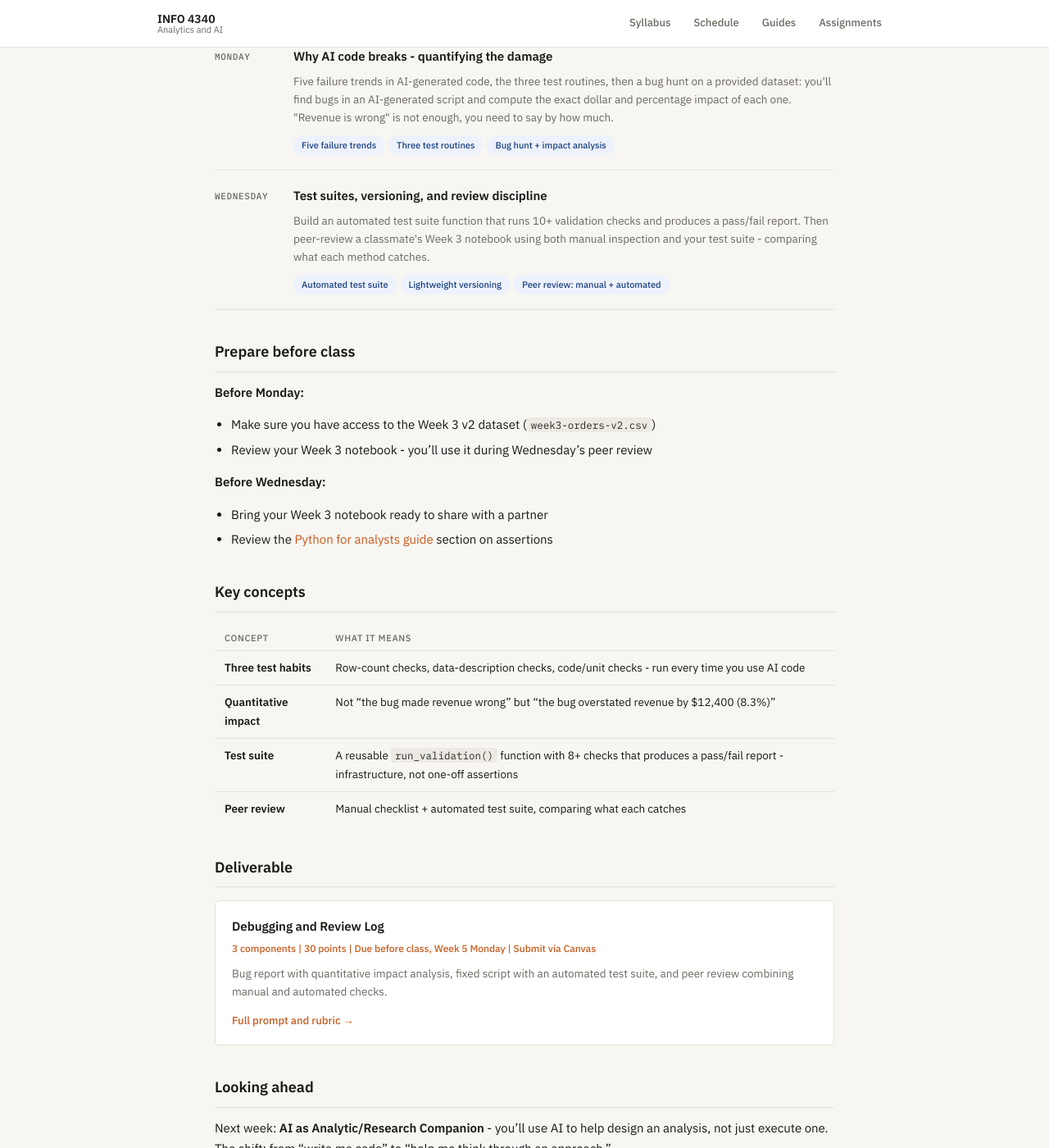
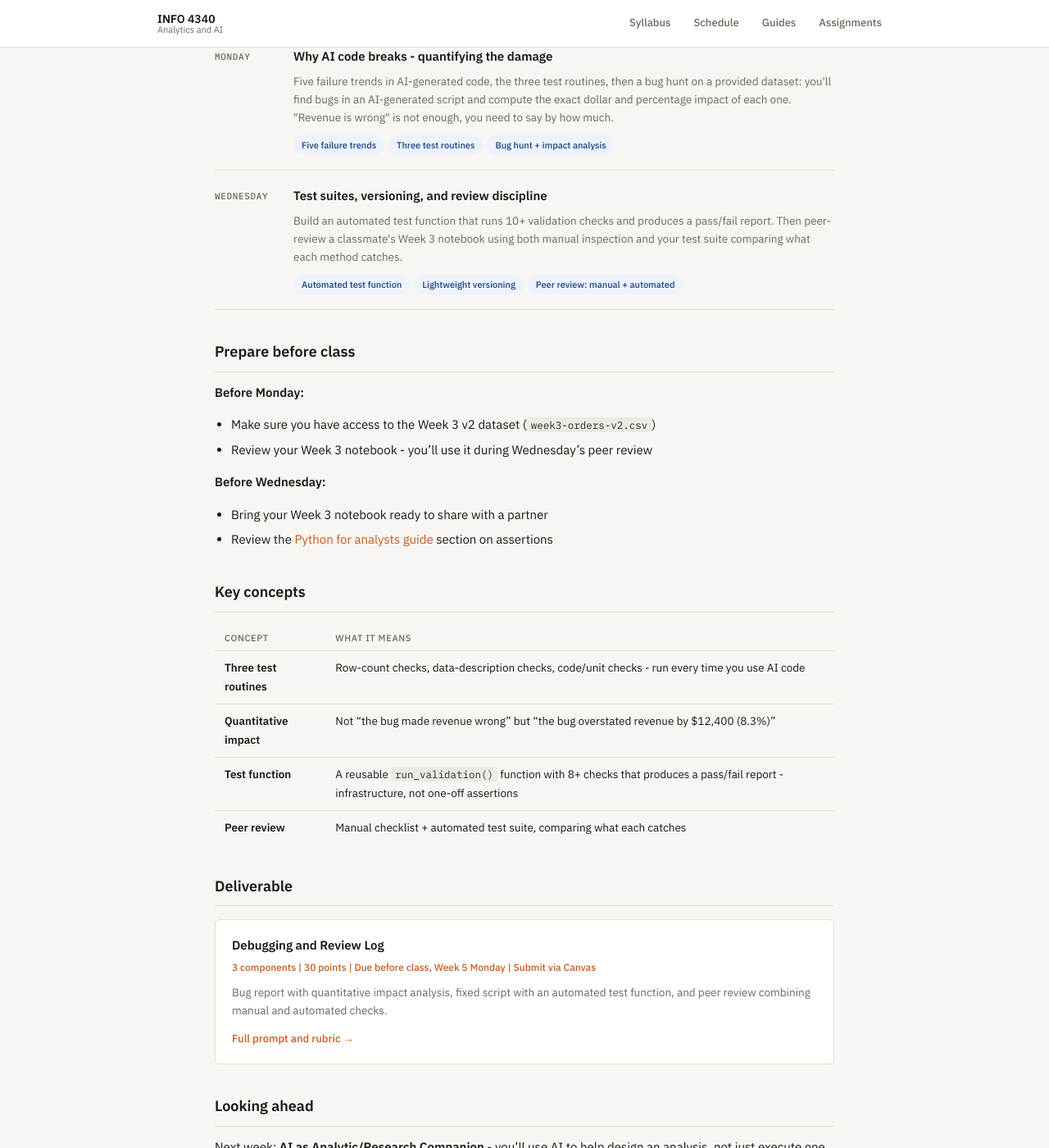
Before and after one commit to steflangehennig/info4340, a Jekyll site: the page built from schedule/week-4.md, in a window 1280 px wide and 1400 px high, scrolled down 644 px. Shown: the whole window at 82% size. Built offline with Jekyll 4.4.1, drawn with Linux system fonts in a browser that asks for light colours; some of the changed text lies outside the part shown.

Commit message:
update week 4 assign

```diff
--- a/schedule/week-4.md
+++ b/schedule/week-4.md
@@ -41,9 +41,9 @@ By the end of this week, you should be able to:
   <div class="session-label">Wednesday</div>
   <div class="session-content">
     <div class="session-title">Test suites, versioning, and review discipline</div>
-    <p>Build an automated test suite function that runs 10+ validation checks and produces a pass/fail report. Then peer-review a classmate's Week 3 notebook using both manual inspection and your test suite - comparing what each method catches.</p>
+    <p>Build an automated test function that runs 10+ validation checks and produces a pass/fail report. Then peer-review a classmate's Week 3 notebook using both manual inspection and your test suite comparing what each method catches.</p>
     <div class="session-topics">
-      <span class="topic-tag">Automated test suite</span>
+      <span class="topic-tag">Automated test function</span>
       <span class="topic-tag">Lightweight versioning</span>
       <span class="topic-tag">Peer review: manual + automated</span>
     </div>
@@ -66,9 +66,9 @@ By the end of this week, you should be able to:
 
 | Concept | What it means |
 |---|---|
-| **Three test habits** | Row-count checks, data-description checks, code/unit checks - run every time you use AI code |
+| **Three test routines** | Row-count checks, data-description checks, code/unit checks - run every time you use AI code |
 | **Quantitative impact** | Not "the bug made revenue wrong" but "the bug overstated revenue by $12,400 (8.3%)" |
-| **Test suite** | A reusable `run_validation()` function with 8+ checks that produces a pass/fail report - infrastructure, not one-off assertions |
+| **Test function** | A reusable `run_validation()` function with 8+ checks that produces a pass/fail report - infrastructure, not one-off assertions |
 | **Peer review** | Manual checklist + automated test suite, comparing what each catches |
 
 ## Deliverable
@@ -76,10 +76,10 @@ By the end of this week, you should be able to:
 <div class="assignment-preview" markdown="0">
   <div class="assignment-preview-title">Debugging and Review Log</div>
   <div class="assignment-preview-meta">3 components | 30 points | Due before class, Week 5 Monday | Submit via Canvas</div>
-  <p>Bug report with quantitative impact analysis, fixed script with an automated test suite, and peer review combining manual and automated checks.</p>
+  <p>Bug report with quantitative impact analysis, fixed script with an automated test function, and peer review combining manual and automated checks.</p>
   <a href="{{ site.baseurl }}/assignments/week-4-debugging/" class="assignment-link">Full prompt and rubric →</a>
 </div>
 
 ## Looking ahead
 
-Next week: **AI as Analytic/Research Companion** - you'll use AI to help design an analysis, not just execute one. The shift: from "write me code" to "help me think through an approach."
+Next week: **AI as Analytic/Research Companion** - you'll use AI to help design an analysis, not just execute one. Shifting from "write me code" to "help me think through an approach."
```
